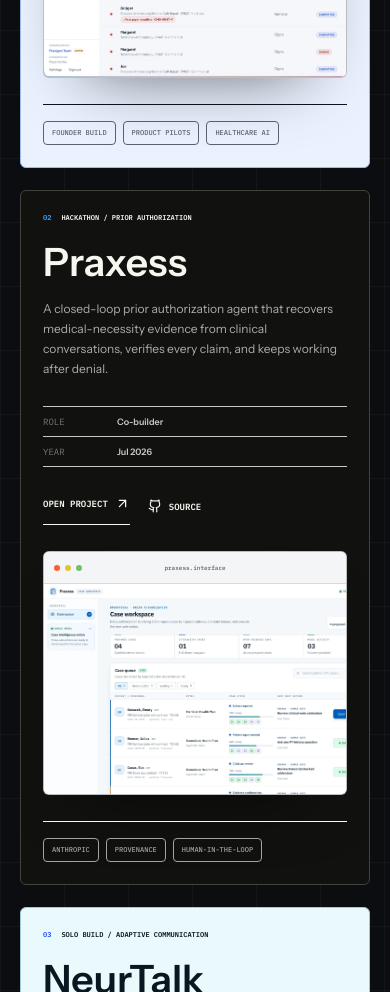
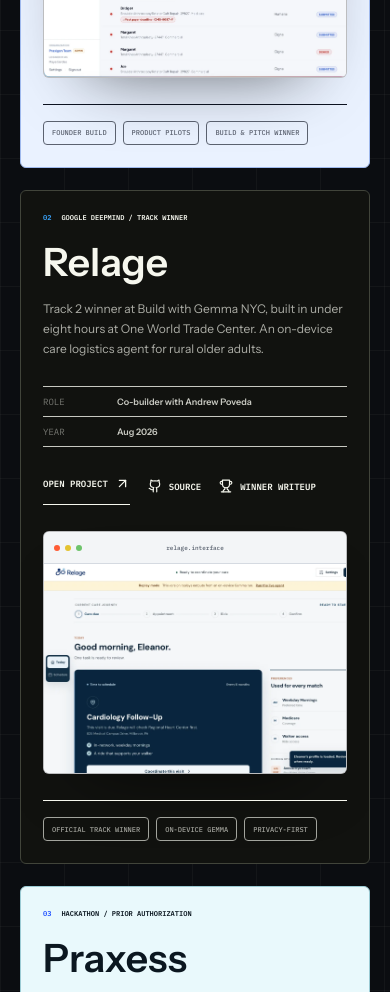
Before and after one commit to mjmgerdes/mayagerdes, a React (Vite) app: page / in a window 390 px wide. Shown: the part 2120-3112 px from the top of the page. Built offline with nearby package versions, Linux system fonts and the light colour scheme.

Commit message:
Restore full project reel and feature Relage win

```diff
--- a/src/App.tsx
+++ b/src/App.tsx
@@ -13,6 +13,7 @@
   Mail,
   Menu,
   Music,
+  Trophy,
   X,
   type LucideIcon,
 } from "lucide-react";
@@ -59,6 +60,8 @@
   neurtalkRepo: "https://github.com/mjmgerdes/neurtalk",
   relageLive: "https://mjmgerdes.github.io/relage/",
   relageRepo: "https://github.com/mjmgerdes/relage",
+  relageWriteup:
+    "https://www.kaggle.com/competitions/build-with-gemma-nyc-on-device-ai-for-healthcare/writeups/relage-from-appointment-to-arrival",
   gordonRepo: "https://github.com/mjmgerdes/gordon",
 };
 
@@ -91,16 +94,11 @@
   role: string;
   year: string;
   linkLabel?: string;
+  award?: {
+    href: string;
+    label: string;
+  };
   tone: "ice" | "carbon" | "sky" | "violet";
-};
-
-type ArchiveProject = {
-  number: string;
-  name: string;
-  body: string;
-  href: string;
-  repo?: string;
-  meta: string;
 };
 
 type PersonalCard = {
@@ -264,15 +262,38 @@
     href: projectLinks.praxigen,
     body:
       "Healthcare workflow infrastructure for specialty practices, connecting payer requirements, clinical-note checks, appeals, pre-claim mismatches, and follow-up.",
-    tags: ["Founder build", "Product pilots", "Healthcare AI"],
+    tags: ["Founder build", "Product pilots", "Build & Pitch winner"],
     image: "/praxigen/workspace.webp",
     imageAlt: "Praxigen case workspace showing payer status, due dates, and next actions.",
     role: "Founder & technical builder",
     year: "2026 - now",
+    award: {
+      href: projectLinks.buildAndPitch,
+      label: "Build & Pitch win",
+    },
     tone: "ice",
   },
   {
     number: "02",
+    name: "Relage",
+    label: "Google DeepMind / Track winner",
+    href: projectLinks.relageLive,
+    repo: projectLinks.relageRepo,
+    body:
+      "Track 2 winner at Build with Gemma NYC, built in under eight hours at One World Trade Center. An on-device care logistics agent for rural older adults.",
+    tags: ["Official track winner", "On-device Gemma", "Privacy-first"],
+    image: "/projects/relage-workspace.webp",
+    imageAlt: "Relage care coordination dashboard for an older adult scheduling a cardiology visit.",
+    role: "Co-builder with Andrew Poveda",
+    year: "Aug 2026",
+    award: {
+      href: projectLinks.relageWriteup,
+      label: "Winner writeup",
+    },
+    tone: "carbon",
+  },
+  {
+    number: "03",
     name: "Praxess",
     label: "Hackathon / prior authorization",
     href: projectLinks.praxessLive,
@@ -284,10 +305,10 @@
     imageAlt: "Praxess case workspace showing evidence gaps, case state, and the next best action.",
     role: "Co-builder",
     year: "Jul 2026",
-    tone: "carbon",
+    tone: "sky",
   },
   {
-    number: "03",
+    number: "04",
     name: "NeurTalk",
     label: "Solo build / adaptive communication",
     href: projectLinks.neurtalkRepo,
@@ -299,25 +320,24 @@
     imageAlt: "NeurTalk adaptive communication workspace with visual context and head-control access.",
     role: "Solo builder",
     year: "Aug 2026",
-    tone: "sky",
-  },
-  {
-    number: "04",
-    name: "Relage",
-    label: "Solo build / care coordination",
-    href: projectLinks.relageLive,
-    repo: projectLinks.relageRepo,
-    body:
-      "An on-device agent that coordinates appointments, caregivers, accessible transportation, and reminders for older adults without making clinical decisions.",
-    tags: ["Gemma", "State machine", "Care logistics"],
-    image: "/projects/relage-workspace.webp",
-    imageAlt: "Relage care coordination dashboard for an older adult scheduling a cardiology visit.",
-    role: "Product & engineering",
-    year: "Aug 2026",
     tone: "violet",
   },
   {
     number: "05",
+    name: "Startup CRM",
+    label: "Operating system / founder network",
+    href: projectLinks.startupCrm,
+    body:
+      "A live operating layer for startup league teams, combining outreach CRM, interview tracking, AI coaching, scheduling, and a Google Sheets-backed source of truth.",
+    tags: ["CRM", "Workflow design", "Founder operations"],
+    image: "/projects/startup-crm-interface.webp",
+    imageAlt: "UStart League team dashboard with a season timeline, outreach, interviews, and operating metrics.",
+    role: "Product & engineering",
+    year: "2026",
+    tone: "ice",
+  },
+  {
+    number: "06",
     name: "Gordon",
     label: "AI tools / prompt coaching",
     href: projectLinks.gordonRepo,
@@ -326,35 +346,39 @@
       "An AI coding coach that watches how people prompt agents, scores six dimensions, and interrupts weak instructions with a roast, diagnosis, and rewrite.",
     tags: ["Desktop overlay", "Prompt evaluation", "Voice"],
     image: "/projects/gordon-interface.webp",
-    imageAlt: "Gordon AI coding coach interface with prompt evaluation and live coaching.",
+    imageAlt: "Gordon Kitchen dashboard showing prompt scores, category tracking, token savings, and an incident log.",
     role: "Product & interface",
     year: "Jul 2026",
     tone: "carbon",
   },
-];
-
-const archiveProjects: ArchiveProject[] = [
   {
-    number: "A1",
-    name: "Startup CRM",
-    body: "A lightweight operating layer for a startup league team, with Google Sheets as the source of truth.",
-    href: projectLinks.startupCrm,
-    meta: "Product + engineering",
+    number: "07",
+    name: "grndwork",
+    label: "Early access / career discovery",
+    href: projectLinks.grndworkLive,
+    repo: projectLinks.grndworkRepo,
+    body:
+      "A career discovery and opportunity-tracking product that turns broad interests into recommended roles, clearer outreach, and one place to manage applications.",
+    tags: ["Career discovery", "Opportunity matching", "React"],
+    image: "/projects/grndwork-interface.webp",
+    imageAlt: "grndwork opportunity dashboard showing interests, match score, open roles, and application tracking.",
+    role: "Product & engineering",
+    year: "2026",
+    tone: "violet",
   },
   {
-    number: "A2",
-    name: "grndwork",
-    body: "An early-access career discovery product that turns broad interests into clearer roles and outreach.",
-    href: projectLinks.grndworkLive,
-    repo: projectLinks.grndworkRepo,
-    meta: "React product build",
-  },
-  {
-    number: "A3",
+    number: "08",
     name: "ForeverData",
-    body: "Go-to-market work for decentralized data persistence infrastructure.",
+    label: "Go-to-market / data infrastructure",
     href: projectLinks.foreverData,
-    meta: "GTM + infrastructure",
+    body:
+      "Go-to-market work for a permanent file-storage product on EigenDA, translating decentralized persistence into a clear wallet and upload flow.",
+    tags: ["GTM", "EigenDA", "Data persistence"],
+    image: "/projects/foreverdata-interface.webp",
+    imageAlt: "ForeverData interface with wallet connection and permanent file upload to EigenDA.",
+    role: "Go-to-market",
+    year: "2025",
+    tone: "sky",
   },
 ];
 
@@ -916,9 +940,9 @@
             <span>01 / Selected systems</span>
             <strong>Products, experiments, and go-to-market work</strong>
           </div>
-          <a href={projectLinks.buildAndPitch} target="_blank" rel="noreferrer">
-            <span>Build & Pitch winner</span>
-            <small>a16z NY Tech Week / Raylu</small>
+          <a href={projectLinks.relageWriteup} target="_blank" rel="noreferrer">
+            <span>Gemma NYC track winner</span>
+            <small>Google DeepMind / Google for Developers</small>
             <ArrowUpRight size={15} />
           </a>
         </div>
@@ -947,6 +971,11 @@
                   {project.repo ? (
                     <a href={project.repo} target="_blank" rel="noreferrer">
                       <Github size={14} /> Source
+                    </a>
+                  ) : null}
+                  {project.award ? (
+                    <a href={project.award.href} target="_blank" rel="noreferrer">
+                      <Trophy size={14} /> {project.award.label}
                     </a>
                   ) : null}
                 </div>
@@ -989,45 +1018,6 @@
             <motion.span className="rail-progress-fill" style={{ scaleX: progress }} />
           </span>
           <span className="rail-progress-name">{railProjects[activeProject].name}</span>
-        </div>
-      </div>
-    </section>
-  );
-}
-
-function ProjectArchive() {
-  return (
-    <section className="project-archive" aria-labelledby="project-archive-title">
-      <div className="project-archive-inner">
-        <header className="project-archive-heading">
-          <div>
-            <span>Open archive</span>
-            <small>Earlier products and go-to-market work</small>
-          </div>
-          <h2 id="project-archive-title">More shipped work.</h2>
-        </header>
-
-        <div className="project-archive-list">
-          {archiveProjects.map((project) => (
-            <article className="project-archive-row" key={project.name}>
-              <span className="project-archive-number">{project.number}</span>
-              <div className="project-archive-copy">
-                <h3>{project.name}</h3>
-                <p>{project.body}</p>
-              </div>
-              <span className="project-archive-meta">{project.meta}</span>
-              <div className="project-archive-links">
-                <a href={project.href} target="_blank" rel="noreferrer">
-                  Open <ArrowUpRight size={14} />
-                </a>
-                {project.repo ? (
-                  <a href={project.repo} target="_blank" rel="noreferrer" aria-label={`${project.name} source code`}>
-                    <Github size={14} />
-                  </a>
-                ) : null}
-              </div>
-            </article>
-          ))}
         </div>
       </div>
     </section>
@@ -1186,14 +1176,13 @@
           <div><span>01 / Current</span><strong>Building Praxigen</strong></div>
           <div><span>02 / Study</span><strong>Neuroscience + business</strong></div>
           <div><span>03 / Signal</span><strong>Genetics + consciousness</strong></div>
-          <a href={projectLinks.buildAndPitch} target="_blank" rel="noreferrer">
-            <span>04 / Recent</span><strong>Build & Pitch winner</strong><ArrowUpRight size={14} />
+          <a href={projectLinks.relageWriteup} target="_blank" rel="noreferrer">
+            <span>04 / Recent</span><strong>Gemma NYC track winner</strong><ArrowUpRight size={14} />
           </a>
         </motion.div>
       </header>
 
       <ProjectRail />
-      <ProjectArchive />
 
       <section className="point-of-view">
         <Reveal className="point-of-view-inner">
--- a/src/styles.css
+++ b/src/styles.css
@@ -1210,160 +1210,6 @@
   color: #fff;
 }
 
-/* Compact archive beneath the featured reel */
-.project-archive {
-  position: relative;
-  padding: 0 34px 96px;
-  color: #fff;
-  background: var(--dark);
-}
-
-.project-archive::before {
-  position: absolute;
-  inset: 0;
-  pointer-events: none;
-  content: "";
-  background-image:
-    linear-gradient(rgba(255, 255, 255, 0.03) 1px, transparent 1px),
-    linear-gradient(90deg, rgba(255, 255, 255, 0.03) 1px, transparent 1px);
-  background-size: 64px 64px;
-}
-
-.project-archive-inner {
-  position: relative;
-  z-index: 1;
-  width: min(100%, 1192px);
-  margin: 0 auto;
-}
-
-.project-archive-heading {
-  display: grid;
-  grid-template-columns: 220px minmax(0, 1fr);
-  gap: 44px;
-  align-items: end;
-  padding: 54px 0 42px;
-  border-top: 1px solid rgba(255, 255, 255, 0.18);
-}
-
-.project-archive-heading > div span,
-.project-archive-heading > div small {
-  display: block;
-}
-
-.project-archive-heading > div span {
-  color: var(--acid);
-  font-family: "IBM Plex Mono", monospace;
-  font-size: 8px;
-  font-weight: 600;
-  text-transform: uppercase;
-}
-
-.project-archive-heading > div small {
-  max-width: 190px;
-  margin-top: 8px;
-  color: rgba(255, 255, 255, 0.46);
-  font-size: 10px;
-  line-height: 1.5;
-}
-
-.project-archive-heading h2 {
-  font-family: "Instrument Serif", serif;
-  font-size: 38px;
-  font-style: italic;
-  font-weight: 400;
-}
-
-.project-archive-list {
-  border-top: 1px solid rgba(255, 255, 255, 0.18);
-}
-
-.project-archive-row {
-  position: relative;
-  display: grid;
-  min-height: 112px;
-  grid-template-columns: 54px minmax(260px, 1fr) 160px auto;
-  gap: 26px;
-  align-items: center;
-  border-bottom: 1px solid rgba(255, 255, 255, 0.14);
-  transition: background 240ms var(--ease), padding 240ms var(--ease);
-}
-
-.project-archive-row::before {
-  position: absolute;
-  top: 0;
-  bottom: 0;
-  left: 0;
-  width: 2px;
-  content: "";
-  background: var(--acid);
-  transform: scaleY(0);
-  transform-origin: bottom;
-  transition: transform 240ms var(--ease);
-}
-
-.project-archive-row:hover,
-.project-archive-row:focus-within {
-  padding-right: 14px;
-  padding-left: 14px;
-  background: rgba(59, 166, 255, 0.055);
-}
-
-.project-archive-row:hover::before,
-.project-archive-row:focus-within::before {
-  transform: scaleY(1);
-}
-
-.project-archive-number,
-.project-archive-meta {
-  color: rgba(255, 255, 255, 0.44);
-  font-family: "IBM Plex Mono", monospace;
-  font-size: 8px;
-  text-transform: uppercase;
-}
-
-.project-archive-copy h3 {
-  font-size: 17px;
-  font-weight: 600;
-}
-
-.project-archive-copy p {
-  max-width: 620px;
-  margin-top: 7px;
-  color: rgba(255, 255, 255, 0.53);
-  font-size: 11px;
-  line-height: 1.55;
-}
-
-.project-archive-links {
-  display: flex;
-  align-items: center;
-  justify-content: flex-end;
-  gap: 10px;
-}
-
-.project-archive-links a {
-  display: inline-flex;
-  min-height: 38px;
-  align-items: center;
-  justify-content: center;
-  gap: 8px;
-  padding: 0 12px;
-  border: 1px solid rgba(255, 255, 255, 0.24);
-  border-radius: 4px;
-  font-family: "IBM Plex Mono", monospace;
-  font-size: 8px;
-  font-weight: 600;
-  text-transform: uppercase;
-  transition: color 180ms ease, border-color 180ms ease, background 180ms ease;
-}
-
-.project-archive-links a:hover,
-.project-archive-links a:focus-visible {
-  color: var(--ink);
-  background: var(--acid);
-  border-color: var(--acid);
-}
-
 /* Section system */
 .portfolio-section {
   position: relative;
@@ -2268,26 +2114,6 @@
     display: none;
   }
 
-  .project-archive {
-    padding: 0 20px 76px;
-  }
-
-  .project-archive-heading {
-    grid-template-columns: 1fr;
-    gap: 20px;
-    padding: 46px 0 34px;
-  }
-
-  .project-archive-heading > div small {
-    max-width: none;
-  }
-
-  .project-archive-row {
-    min-height: 124px;
-    grid-template-columns: 40px minmax(0, 1fr) 130px auto;
-    gap: 18px;
-  }
-
   .portfolio-section {
     padding: 92px 20px;
   }
@@ -2471,31 +2297,6 @@
     aspect-ratio: 1.25 / 1;
   }
 
-  .project-archive-heading h2 {
-    font-size: 34px;
-  }
-
-  .project-archive-row {
-    grid-template-columns: 30px minmax(0, 1fr);
-    gap: 14px;
-    padding: 22px 0;
-  }
-
-  .project-archive-row:hover,
-  .project-archive-row:focus-within {
-    padding-right: 8px;
-    padding-left: 8px;
-  }
-
-  .project-archive-meta,
-  .project-archive-links {
-    grid-column: 2;
-  }
-
-  .project-archive-links {
-    justify-content: flex-start;
-  }
-
   .section-heading h2 {
     font-size: 34px;
   }
```
Also changed, not shown: public/projects/gordon-interface.webp, public/projects/grndwork-interface.webp.
